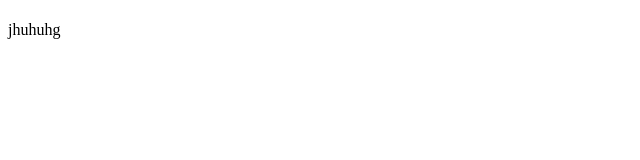
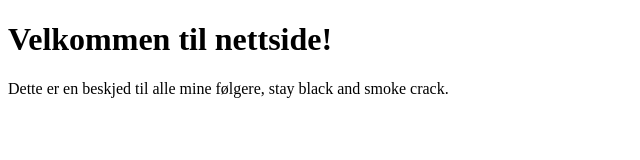
Before and after one commit to AndyHjo/andyhjo.github.io, a plain HTML site: page index.html in a window 1280 px wide. Shown: the whole page, without its empty margins (0-640 px from the left). Drawn offline with Linux system fonts and the light colour scheme.

Commit message:
Stay black

```diff
--- a/index.html
+++ b/index.html
@@ -7,6 +7,7 @@
     <title>Document</title>
 </head>
 <body>
-    <h1></h1>jhuhuhg
+    <h1>Velkommen til nettside!</h1>
+   <p>Dette er en beskjed til alle mine følgere, stay black and smoke crack. </p>
 </body>
 </html>
```
